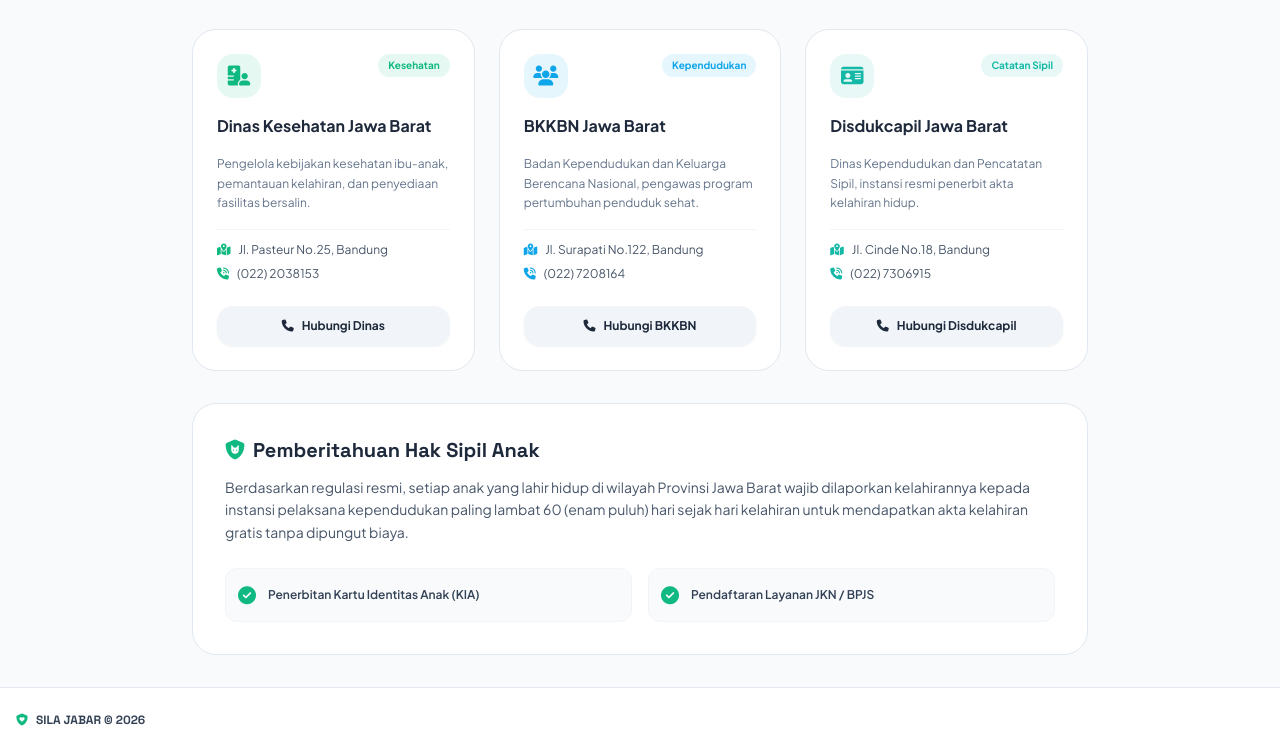
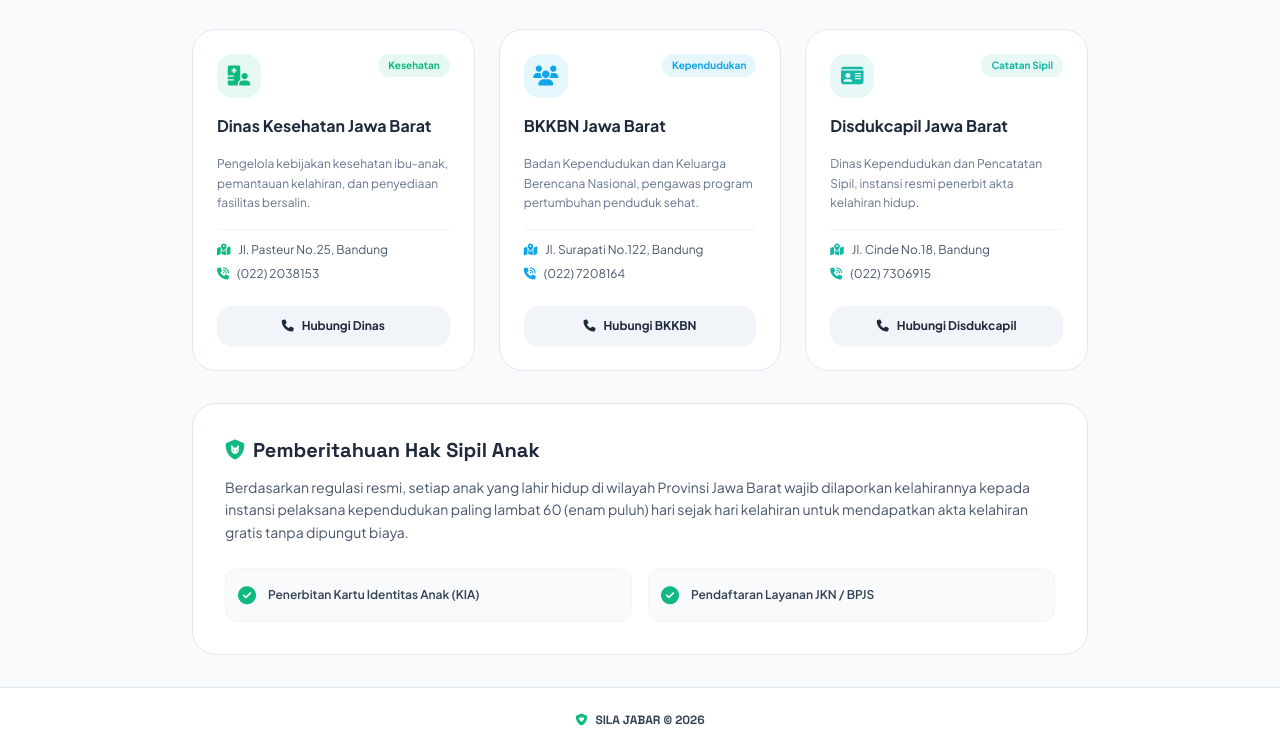
Before and after one commit to muhamadrayhan23/Sila-Jabar, a plain HTML site: page index.html in a window 1280 px wide. Shown: the part 3417-4169 px from the top of the page. Drawn offline with nearby package versions, Linux system fonts and the light colour scheme.

Commit message:
Change footer to center in dekstop view

```diff
--- a/index.html
+++ b/index.html
@@ -651,8 +651,8 @@
 
     <!-- MAIN FOOTER -->
     <footer
-        class="bg-white border-t border-slate-200 px-4 py-6 text-center text-xs text-slate-500 transition-colors duration-300 mt-auto items-center justify-center">
-        <div class="max-w-7xl mx-auto flex flex-col sm:flex-row items-center justify-between gap-4">
+        class="bg-white border-t border-slate-200 px-4 py-6 text-center text-xs text-slate-500 transition-colors duration-300 mt-auto">
+        <div class="max-w-7xl mx-auto flex flex-col sm:flex-row items-center justify-center gap-4">
             <div class="flex items-center gap-2">
                 <i class="fa-solid fa-shield-heart text-brand-emerald"></i>
                 <span class="font-display font-bold text-slate-700">SILA JABAR © <span id="current-year"></span></span>
```
